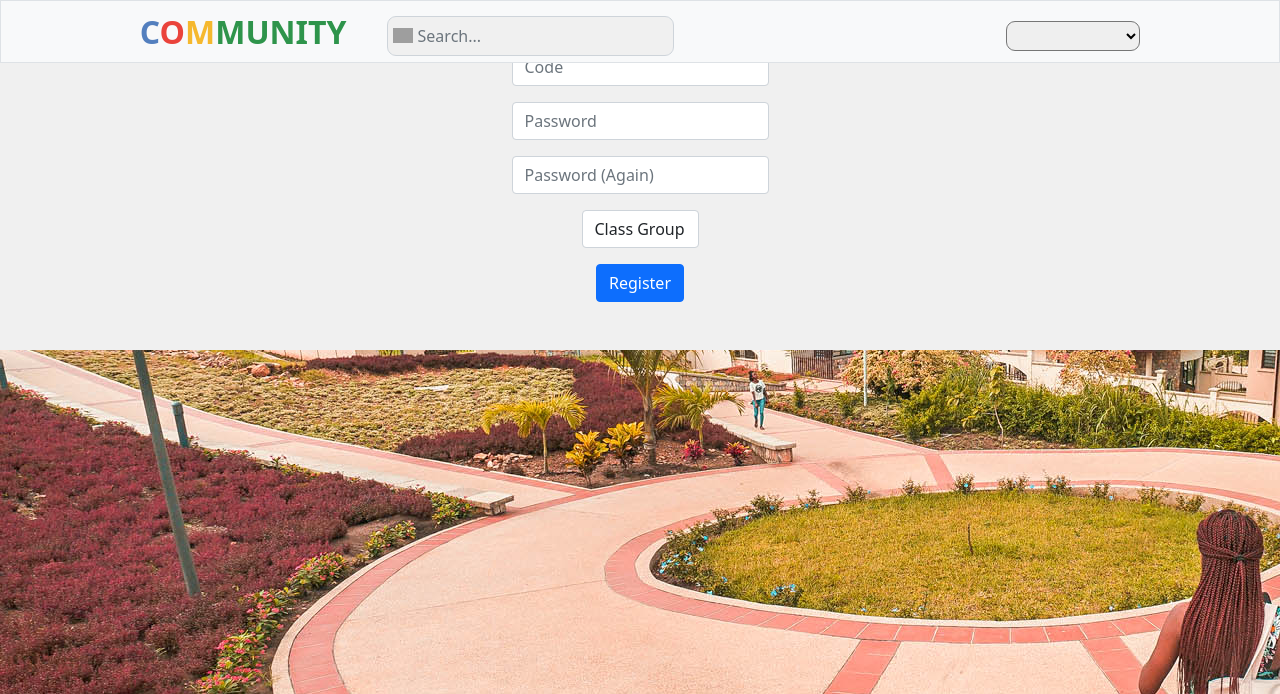
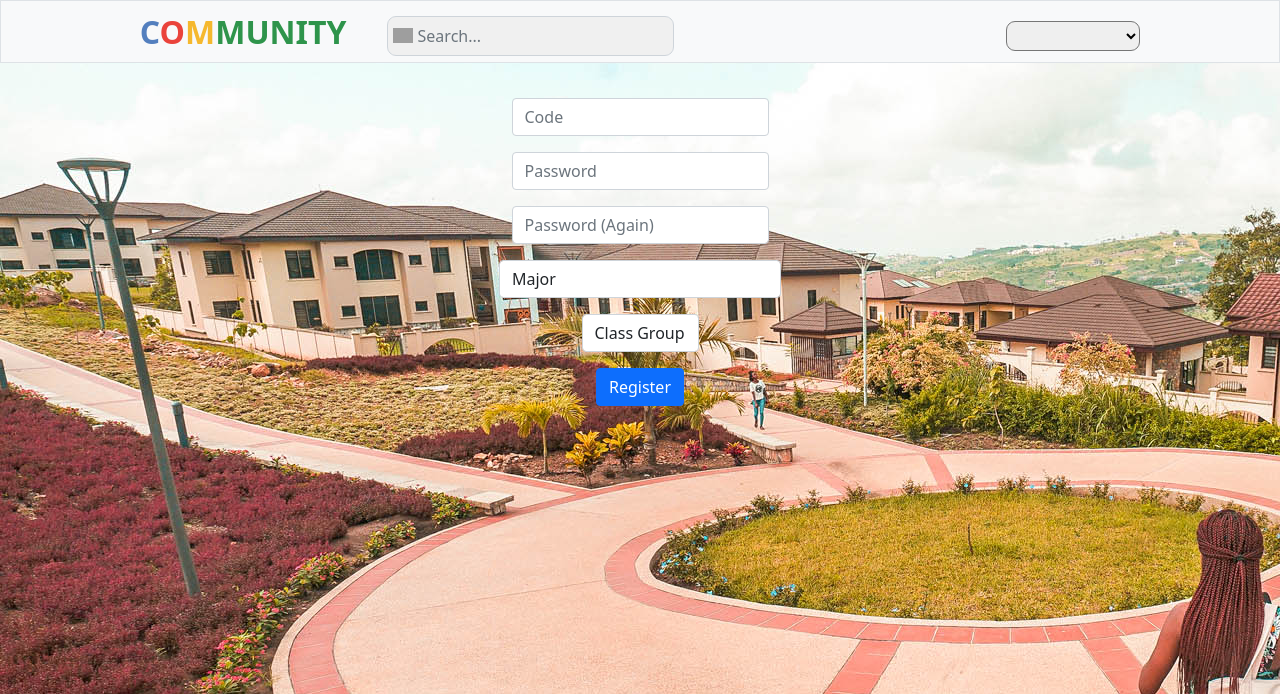
Before and after one commit to danielbyiringiro/community, a Flask app: page /year in a window 1280 px wide. Shown: the top 694 px of the page. Run offline with Flask 3, Linux system fonts and the light colour scheme; a user stored in the database is signed in; some libraries are stand-ins or nearby versions; grey boxes are pictures that could not be loaded.

Commit message:
Local changes

```diff
--- a/app.py
+++ b/app.py
@@ -5,7 +5,7 @@ from flask_session import Session
 from flask_mail import Mail, Message
 from werkzeug.security import check_password_hash, generate_password_hash
 from werkzeug.utils import secure_filename
-from helper import login_required, registration_required
+from helper import *
 from dotenv import load_dotenv
 
 
@@ -67,6 +67,7 @@ def index():
             picturepath = post['picturePath'] if not None else None
             likes = post['likes']
             created_at = post['created_at']
+            created_at = time_format(created_at)
             userId = post['userId']
             yeargroup = db.execute("SELECT yearorposition FROM user WHERE id = ? ", userId)[0]['yearorposition']
             yeargroup = str(yeargroup)[2:]
@@ -74,6 +75,8 @@ def index():
 
             post_details = {'class': yeargroup, 'fullname' : fullname, 'postContent': post_content, 'username': post_username, 'profilePicturePath': userPicturePath, 'picturePath': picturepath, 'time': created_at, 'likes':likes, 'class': yeargroup}
             posts.append(post_details)
+
+        posts.reverse()
 
         return render_template("index.html", username = username, image = picture_path, posts = posts)
 
@@ -112,7 +115,9 @@ def login():
         return redirect("/")
 
     else:
-        return render_template("login.html")
+        years = list(range(2002,2028))
+        majors = ['Computer Science','Computer Engineering','Mechanical Engineering','Electrical and E. Engineering', 'Business Admin', 'Management Infomation Systems', 'Mechatronics']
+        return render_template("year.html", years=years, majors=majors)
 
 @app.route("/register", methods=["GET", "POST"])
 def register():
@@ -222,7 +227,8 @@ def year():
     if request.method == "GET":
 
         years = list(range(2002,2028))
-        return render_template("year.html", id = session["registration_id"], years = years)
+        majors = ['Computer Science','Computer Engineering','Mechanical Engineering','Electrical and E. Engineering', 'Business Admin', 'Management Infomation Systems', 'Mechatronics']
+        return render_template("year.html", id = session["registration_id"], years = years, majors = majors)
 
     if request.method == "POST":
 
--- a/helper.py
+++ b/helper.py
@@ -26,3 +26,15 @@ def registration_required(f):
             return redirect("/register")
         return f(*args, **kwargs)
     return decorated_function
+
+def time_format(created_at):
+
+    months = ["Jan", "Feb", "Mar", "Apr", "May", "June", "July", "Aug", "Sep", "Oct", "Nov", "Dec"]
+    day, time = created_at.split()
+    hours, minutes, _ = time.split(':')
+    time = f"{hours}:{minutes}"
+    year, month, day = day.split('-')
+    month = months[int(month)-1]
+    day = int(day)
+    date_format = f"{time} {day} {month}"
+    return date_format
--- a/static/style.css
+++ b/static/style.css
@@ -37,7 +37,7 @@ footer a {
 }
 
 .small-input {
-    max-width: 275px;
+    width: 275px;
 }
 
 .smaller-input {
@@ -171,6 +171,7 @@ label#uploadLabel:active {
     margin: 10px auto;
     padding: 10px;
 }
+
 .post-header {
     display: flex;
 }
@@ -263,6 +264,6 @@ label#uploadLabel:active {
     margin-left: 8px;
 }
 
-.main {
-    background-color: #F0F0F0;
+.year, .register {
+    margin-top: 50px;
 }
--- a/templates/register.html
+++ b/templates/register.html
@@ -13,6 +13,7 @@
 {% endblock %}
 
 {% block main %}
+<div class="register">
     <form action="/register" method="post" enctype="multipart/form-data">
         <div class="mb-3">
             <input autocomplete="off" autofocus class="form-control mx-auto w-auto" id="name" name="name" placeholder="Name" type="text" required>
@@ -51,4 +52,5 @@
         </div>
         <button class="btn btn-primary" type="submit">Next</button>
     </form>
+</div>
 {% endblock %}
--- a/templates/year.html
+++ b/templates/year.html
@@ -13,6 +13,7 @@
 {% endblock %}
 
 {% block main %}
+<div class="year">
     <form action="/year" method="post">
         <div class="mb-3">
             <input autocomplete="off" class="form-control mx-auto w-auto" id="code" name="code" placeholder="Code" type="text" required>
@@ -25,6 +26,14 @@
             <input type="hidden" value="{{id}}" name="id">
         </div>
         <div class="mb-3">
+            <select name="major" class="form-control mx-auto w-auto">
+                <option disabled selected>Major</option>
+                {% for major in majors %}
+                    <option value="{{major}}" class="form-control mx-auto w-auto">{{major}}</option>
+                {% endfor %}
+            </select>
+        </div>
+        <div class="mb-3">
             <select name="class" class="form-control mx-auto w-auto">
                 <option disabled selected>Class Group</option>
                 {% for year in years %}
@@ -34,4 +43,5 @@
         </div>
         <button class="btn btn-primary" type="submit">Register</button>
     </form>
+</div>
 {% endblock %}
```
Also changed, not shown: prac.py (added, +12 -0 lines).
